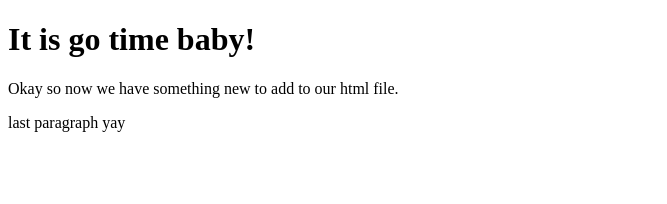
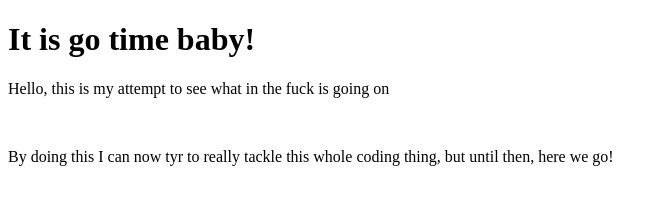
Before and after one commit to anothereliah/git-test, a plain HTML site: page index.html in a window 1280 px wide. Shown: the whole page, without its empty margins (0-667 px from the left). Drawn offline with Linux system fonts and the light colour scheme.

Commit message:
first commit

```diff
--- a/index.html
+++ b/index.html
@@ -3,8 +3,9 @@
     <head>
         <body>
             <h1> It is go time baby! </h1>
-            <p>Okay so now we have something new to add to our html file.</p>
-            <p>last paragraph yay</p>
+            <p> Hello, this is my attempt to see what in the fuck is going on</p>
+            <br>
+            <p> By doing this I can now tyr to really tackle this whole coding thing, but until then, here we go!</p>
         </body>
     </head>
 </html>
```
